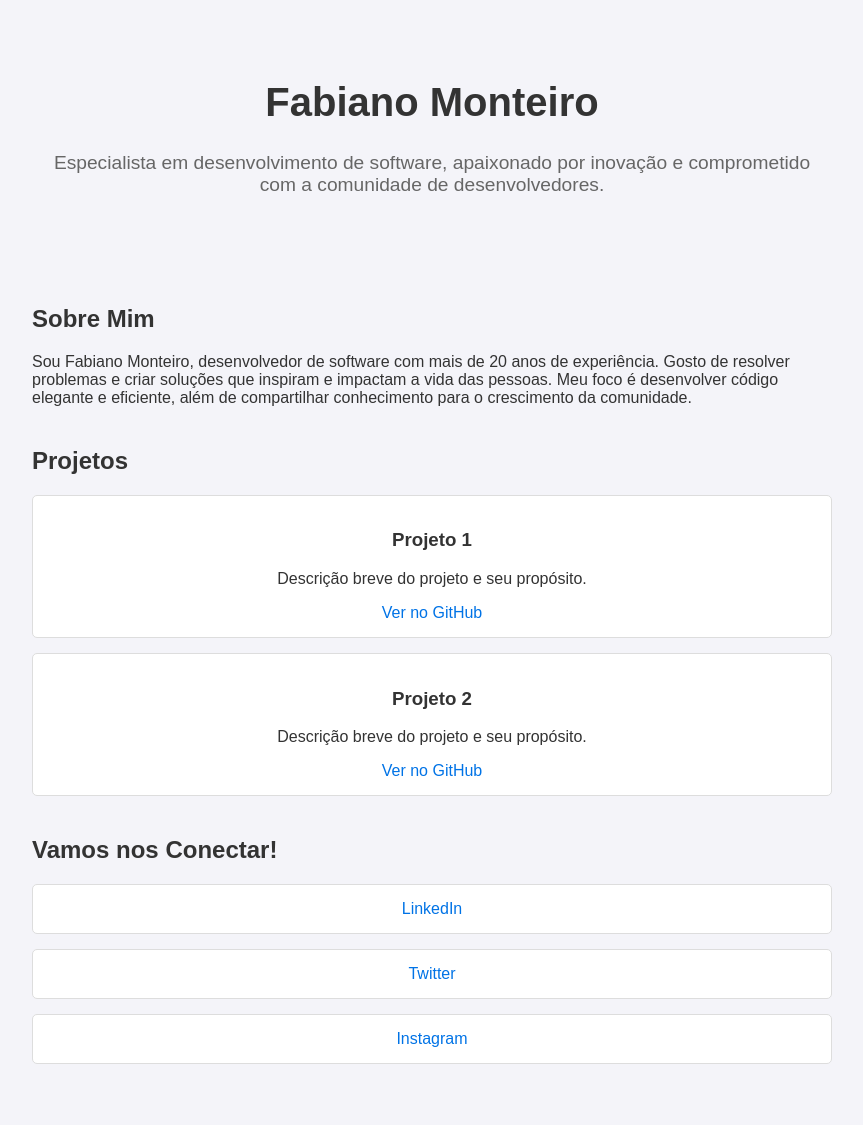
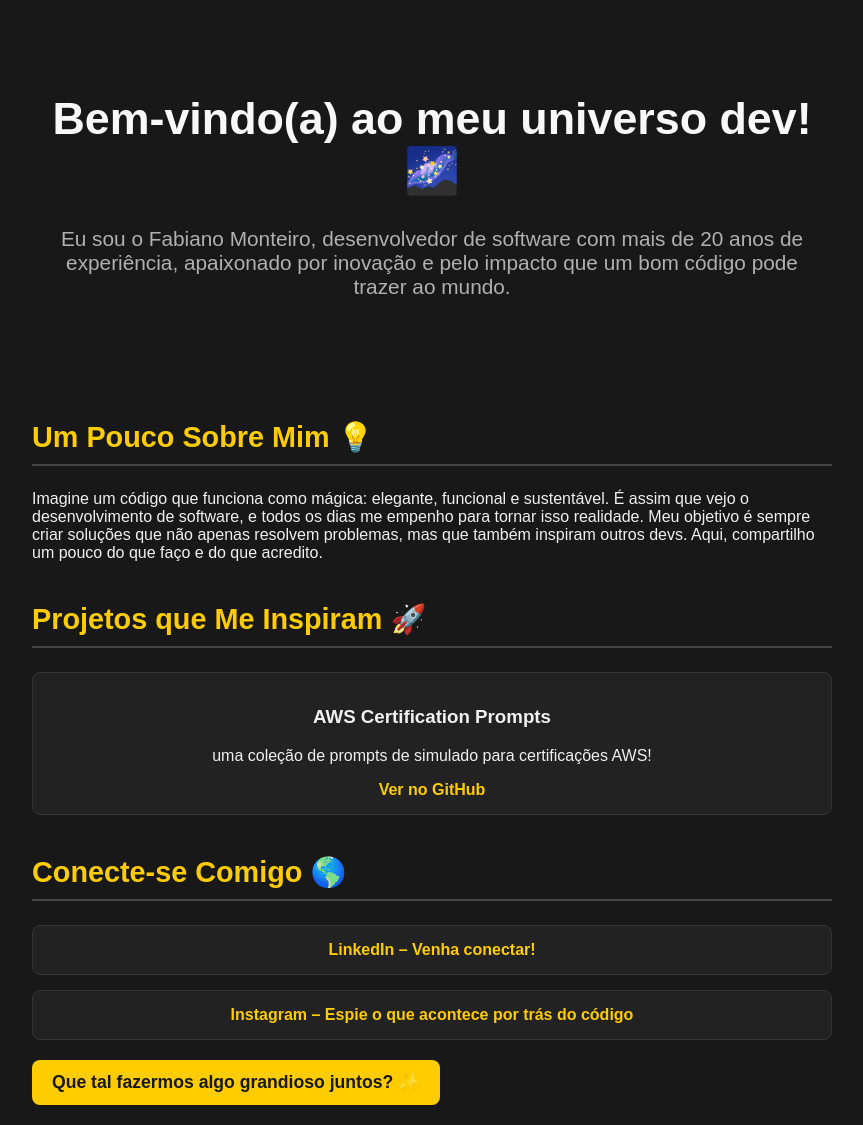
Before and after one commit to fabianomonteiro/fabianomonteiro.github.io, a plain HTML site: page index.html in a window 1280 px wide. Shown: the part 17-1142 px from the top of the page, without its empty margins (208-1071 px from the left). Before the commit the page ends 1101 px from the top, so only its background shows below. Drawn offline with Linux system fonts and the light colour scheme.

Commit message:
Ajustando o index.html.

```diff
--- a/index.html
+++ b/index.html
@@ -4,54 +4,93 @@
     <meta charset="UTF-8">
     <meta name="viewport" content="width=device-width, initial-scale=1.0">
     <title>Fabiano Monteiro - Desenvolvedor de Software</title>
-    <link rel="stylesheet" href="styles.css">
     <style>
-        /* CSS básico para estilo */
+        /* Estilos básicos */
         body {
-            font-family: Arial, sans-serif;
-            background-color: #f4f4f9;
-            color: #333;
+            font-family: 'Arial', sans-serif;
+            background-color: #181818;
+            color: #f0f0f0;
             margin: 0;
             padding: 0;
         }
+
         .container {
             max-width: 800px;
             margin: 0 auto;
             padding: 20px;
         }
+
+        /* Estilos de seção */
         header {
             text-align: center;
-            padding: 50px 20px;
+            padding: 60px 20px;
         }
+
         h1 {
-            font-size: 2.5em;
-            color: #333;
+            font-size: 2.8em;
+            color: #f8f8f8;
         }
+
         p.lead {
-            font-size: 1.2em;
-            color: #666;
+            font-size: 1.3em;
+            color: #b0b0b0;
         }
+
         .section {
             margin-top: 40px;
         }
+
+        h2 {
+            color: #ffcc00;
+            font-size: 1.8em;
+            border-bottom: 2px solid #444;
+            padding-bottom: 10px;
+        }
+
         .projects, .social {
             display: flex;
             flex-direction: column;
             gap: 15px;
         }
+
         .project-item, .social-item {
             padding: 15px;
-            border: 1px solid #ddd;
-            border-radius: 5px;
-            background-color: #fff;
+            border: 1px solid #333;
+            border-radius: 8px;
+            background-color: #222;
             text-align: center;
+            transition: transform 0.3s ease, background-color 0.3s ease;
         }
+
+        .project-item:hover, .social-item:hover {
+            transform: scale(1.05);
+            background-color: #333;
+        }
+
         a {
-            color: #0073e6;
+            color: #ffcc00;
             text-decoration: none;
+            font-weight: bold;
         }
+
         a:hover {
-            color: #005bb5;
+            color: #ffd633;
+        }
+
+        /* Botão interativo */
+        .call-to-action {
+            display: inline-block;
+            margin-top: 20px;
+            padding: 12px 20px;
+            font-size: 1.1em;
+            color: #181818;
+            background-color: #ffcc00;
+            border-radius: 8px;
+            transition: background-color 0.3s ease;
+        }
+
+        .call-to-action:hover {
+            background-color: #ffd633;
         }
     </style>
 </head>
@@ -60,29 +99,24 @@
     <div class="container">
         <!-- Cabeçalho -->
         <header>
-            <h1>Fabiano Monteiro</h1>
-            <p class="lead">Especialista em desenvolvimento de software, apaixonado por inovação e comprometido com a comunidade de desenvolvedores.</p>
+            <h1>Bem-vindo(a) ao meu universo dev! 🌌</h1>
+            <p class="lead">Eu sou o Fabiano Monteiro, desenvolvedor de software com mais de 20 anos de experiência, apaixonado por inovação e pelo impacto que um bom código pode trazer ao mundo.</p>
         </header>
 
         <!-- Sobre Mim -->
         <section class="section" id="about">
-            <h2>Sobre Mim</h2>
-            <p>Sou Fabiano Monteiro, desenvolvedor de software com mais de 20 anos de experiência. Gosto de resolver problemas e criar soluções que inspiram e impactam a vida das pessoas. Meu foco é desenvolver código elegante e eficiente, além de compartilhar conhecimento para o crescimento da comunidade.</p>
+            <h2>Um Pouco Sobre Mim 💡</h2>
+            <p>Imagine um código que funciona como mágica: elegante, funcional e sustentável. É assim que vejo o desenvolvimento de software, e todos os dias me empenho para tornar isso realidade. Meu objetivo é sempre criar soluções que não apenas resolvem problemas, mas que também inspiram outros devs. Aqui, compartilho um pouco do que faço e do que acredito.</p>
         </section>
 
         <!-- Projetos -->
         <section class="section" id="projects">
-            <h2>Projetos</h2>
+            <h2>Projetos que Me Inspiram 🚀</h2>
             <div class="projects">
                 <div class="project-item">
-                    <h3>Projeto 1</h3>
-                    <p>Descrição breve do projeto e seu propósito.</p>
-                    <a href="https://github.com/seu-usuario/projeto1" target="_blank">Ver no GitHub</a>
-                </div>
-                <div class="project-item">
-                    <h3>Projeto 2</h3>
-                    <p>Descrição breve do projeto e seu propósito.</p>
-                    <a href="https://github.com/seu-usuario/projeto2" target="_blank">Ver no GitHub</a>
+                    <h3>AWS Certification Prompts</h3>
+                    <p>uma coleção de prompts de simulado para certificações AWS!</p>
+                    <a href="https://github.com/fabianomonteiro/aws-certification-prompts " target="_blank">Ver no GitHub</a>
                 </div>
                 <!-- Adicione mais projetos conforme necessário -->
             </div>
@@ -90,19 +124,16 @@
 
         <!-- Redes Sociais -->
         <section class="section" id="contact">
-            <h2>Vamos nos Conectar!</h2>
+            <h2>Conecte-se Comigo 🌎</h2>
             <div class="social">
                 <div class="social-item">
-                    <a href="https://linkedin.com/in/fabiano-monteiro-dev" target="_blank">LinkedIn</a>
+                    <a href="https://linkedin.com/in/fabiano-monteiro-dev" target="_blank">LinkedIn – Venha conectar!</a>
                 </div>
                 <div class="social-item">
-                    <a href="https://twitter.com/famonteiro85" target="_blank">Twitter</a>
+                    <a href="https://instagram.com/_fabianomonteiro_" target="_blank">Instagram – Espie o que acontece por trás do código</a>
                 </div>
-                <div class="social-item">
-                    <a href="https://instagram.com/_fabianomonteiro_" target="_blank">Instagram</a>
-                </div>
-                <!-- Adicione mais links conforme necessário -->
             </div>
+            <a href="#about" class="call-to-action">Que tal fazermos algo grandioso juntos? ✨</a>
         </section>
     </div>
 
```
